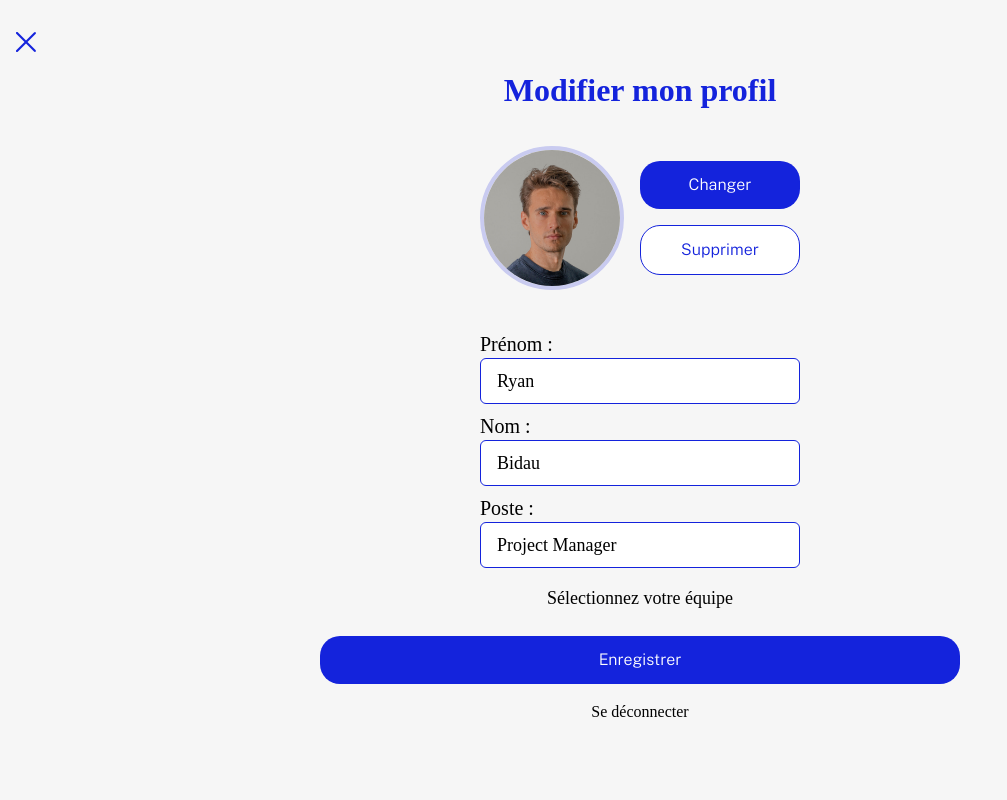
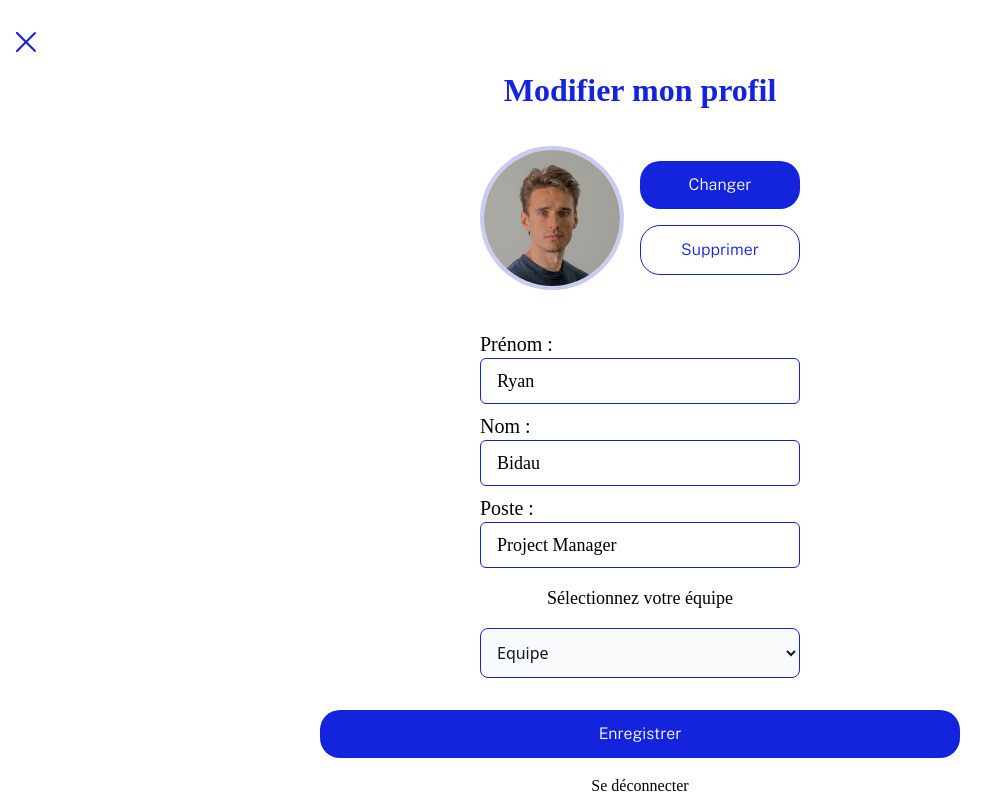
Before and after one commit to WildCodeSchool/P3_Lyon_React_Sept_2022, a React (Vite) app in the folder frontend/: page /editprofile in a window 1280 px wide. Shown: the whole page, without its empty margins (0-1007 px from the left). Built offline with nearby package versions, Linux system fonts and the light colour scheme; a web font is replaced by a local one.

Commit message:
Edit my profile finished

```diff
--- a/frontend/src/components/Navbar/Profile/EditProfile.jsx
+++ b/frontend/src/components/Navbar/Profile/EditProfile.jsx
@@ -3,7 +3,7 @@ import { Link } from "react-router-dom";
 
 function EditProfile() {
   return (
-    <div className="h-screen w-screen	overflow-x-hidden">
+    <div className="h-screen w-screen	overflow-x-hidden bg-white">
       <button type="button">
         <img className="ml-2 mt-6" src="./src/assets/croix.png" alt="Close" />
       </button>
@@ -12,7 +12,7 @@ function EditProfile() {
       </h1>
       <div className="flex justify-center">
         <img
-          className="rounded-full w-36 mr-2 border-4 border-violet mr-4"
+          className="rounded-full w-36 border-4 border-violet mr-4"
           src="./src/assets/my-avatar.jpeg"
           alt="My profile avatar"
         />
@@ -57,10 +57,24 @@ function EditProfile() {
           />
         </label>
       </form>
-      <h2 className="text-lg text-center mt-2 font-light">
+      <h2 className="text-lg text-center mt-2 font-light mb-4">
         Sélectionnez votre équipe
       </h2>
-      <div className="text-center mt-6">
+      <div className="flex justify-center items-center">
+        <select
+          id="equipe"
+          className="w-80 bg-gray-50 border border-primary text-gray-900 text-md rounded-lg p-3"
+        >
+          <option selected>Equipe</option>
+          <option value="Communication">Communication</option>
+          <option value="Informatique">Informatique</option>
+          <option value="RH">RH</option>
+          <option value="Developpement">Développement</option>
+          <option value="Technique">Technique</option>
+          <option value="RC">Relation client</option>
+        </select>
+      </div>
+      <div className="text-center mt-8">
         <button
           type="button"
           className="bg-primary text-white py-3 px-[2.5rem] rounded-[20px] w-6/12 text-md mb-4"
```
